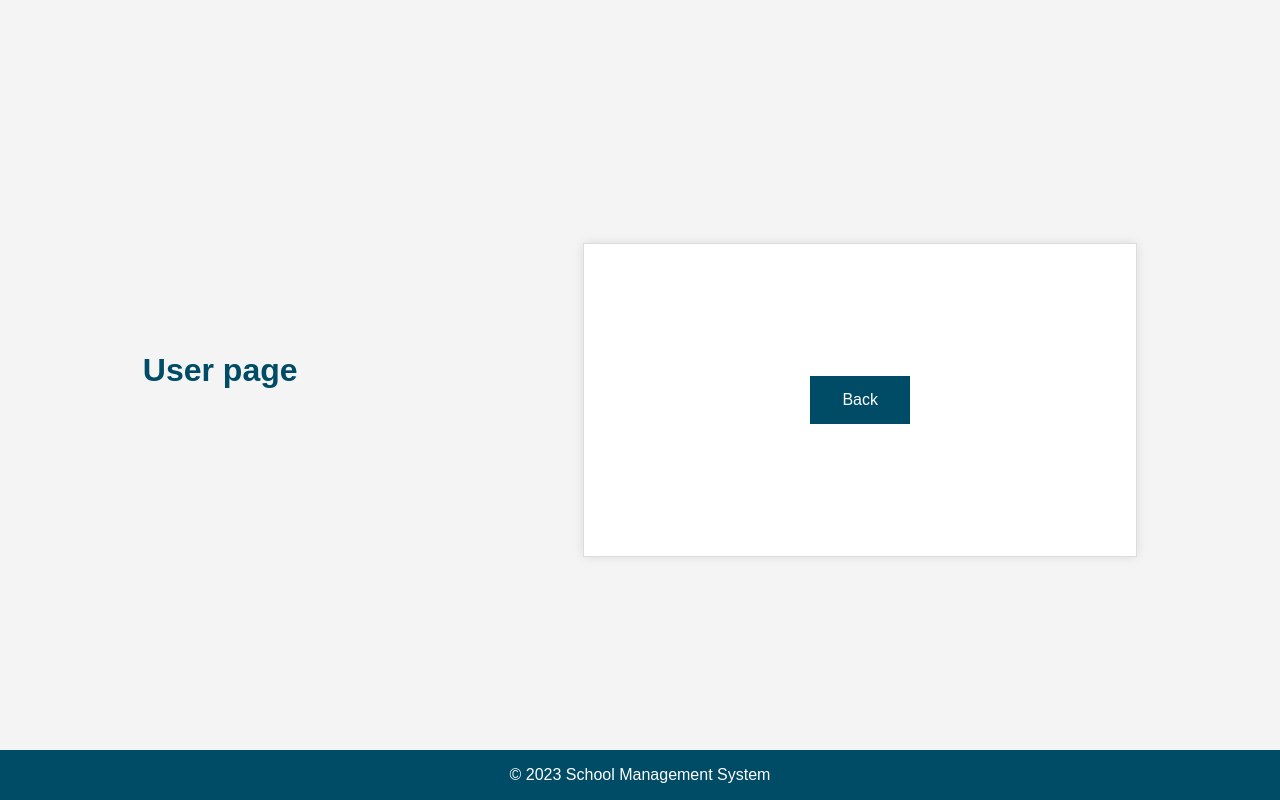
After one commit to boulanouar-amine/rochd, a Flask app: page /user in a window 1280 px wide. The commit adds this page. Run offline with Flask 3, Linux system fonts and the light colour scheme.

Commit message:
modified style
Co-authored-by: yobahadda <yobahadda@users.noreply.github.com>

```diff
--- a/server.py
+++ b/server.py
@@ -1,10 +1,22 @@
-from flask import Flask,render_template,request,redirect,url_for,session,flash
+from flask import Flask, render_template, request, redirect, url_for, session, flash
 
 app = Flask(__name__)
 
-@app.route('/')
+
+@app.route("/")
 def index():
-    return render_template('index.html')
+    return render_template("index.html")
 
-if __name__ == '__main__':
+
+@app.route("/admin", methods=["GET", "POST"])
+def admin():
+    return render_template("admin.html")
+
+
+@app.route("/user", methods=["GET", "POST"])
+def user():
+    return render_template("user.html")
+
+
+if __name__ == "__main__":
     app.run(debug=True)
--- a/static/style.css
+++ b/static/style.css
@@ -1,10 +1,66 @@
 body {
+    display: flex;
+    flex-direction: row;
+    justify-content: space-around;
+    align-items: center;
+    height: 100vh;
+    margin: 0;
     background-color: #f4f4f4;
     font-family: Arial, sans-serif;
 }
 
+main {
+    display: flex;
+    flex-direction: row;
+    justify-content: space-around;
+    align-items: center;
+    width: 100%;
+}
+header {
+    display: flex;
+    flex-direction: column;
+    justify-content: center;
+    align-items: center;
+    width: 100%;
+}
+
+h1 {
+    color:  #004b65;
+    text-align: center;
+    margin-bottom: 5rem; /* Adjust this value as needed */
+}
+form {
+    display: flex;
+    flex-direction: column;
+    justify-content: center;
+    align-items: center;
+    border: 1px solid #ddd;
+    padding: 20px;
+    padding-top: 8rem;
+    padding-bottom: 8rem;
+    width: 40%;
+    height: 70%; /* Adjust this value as needed */
+    background-color: #fff;
+    box-shadow: 0px 0px 10px 0px rgba(0,0,0,0.1);
+    background-size: cover;
+    background-position: center;
+}
+
+.forms {
+    display: flex;
+    flex-direction: row;
+    justify-content: space-around;
+    align-items: center;
+    width: 100vw;
+}
+
+#user{    background-image: url('student.jpg');}
+
+#admin{    background-image: url('admin.jpg');}
+
 button {
-    background-color: #4CAF50; /* Green */
+    border: 4px solid #45a049;
+    background-color: #004b65; /* Green */
     border: none;
     color: white;
     padding: 15px 32px;
@@ -20,3 +76,13 @@ button {
 button:hover {
     background-color: #45a049;
 }
+
+footer {
+    position: fixed;
+    left: 0;
+    bottom: 0;
+    width: 100%;
+    background-color: #004b65;
+    color: white;
+    text-align: center;
+}
--- /dev/null
+++ b/templates/user.html
@@ -0,0 +1,26 @@
+<!DOCTYPE html>
+<html lang="en">
+
+<head>
+    <meta charset="UTF-8">
+    <meta name="viewport" content="width=device-width, initial-scale=1.0">
+    <title>Document</title>
+    <link rel="stylesheet" href="{{ url_for('static', filename='style.css') }}">
+</head>
+
+<body>
+    <main>
+        <h1>User page</h1>
+        <form action="/" method="get">
+            <button type="submit">
+                Back
+            </button>
+        </form>
+    </main>
+
+    <footer>
+        <p>© 2023 School Management System</p>
+    </footer>
+</body>
+
+</html>
```
Also changed, not shown: templates/admin.html (added, +26 -0 lines), templates/index.html (+27 -7 lines), static/admin.jpg (added), static/student.jpg (added).
